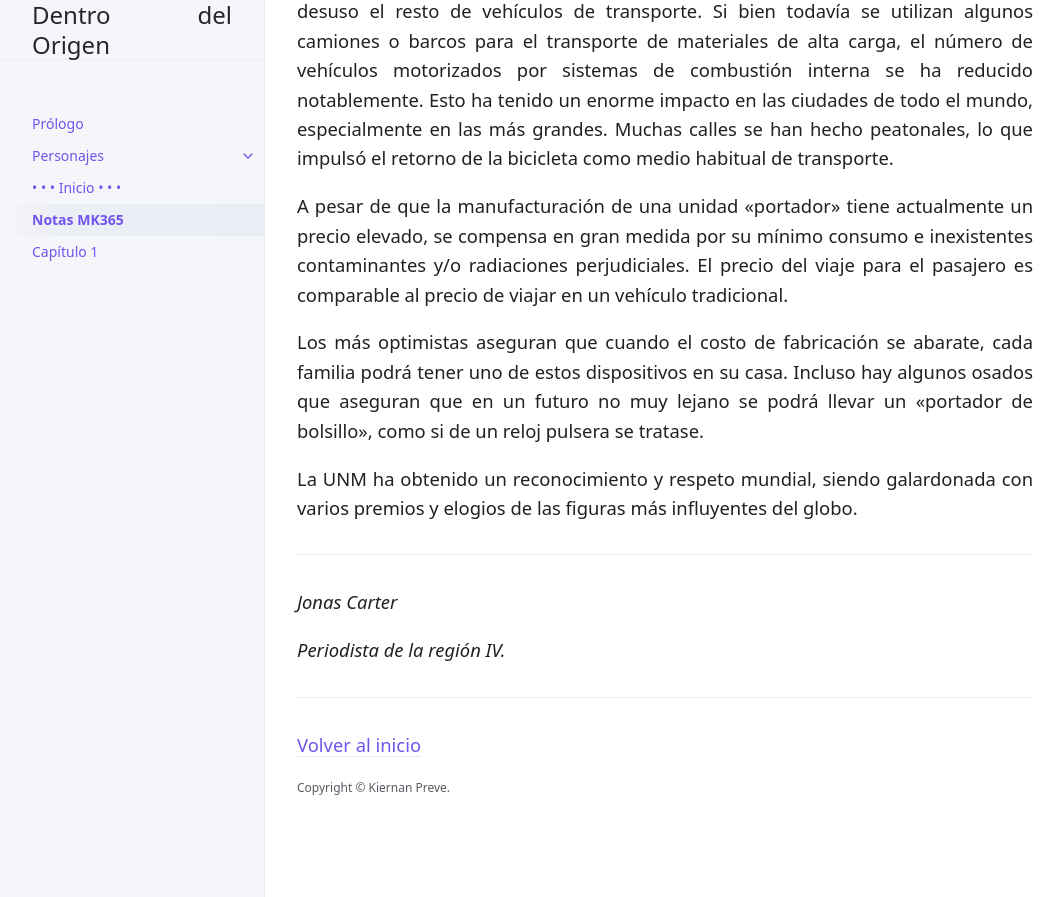
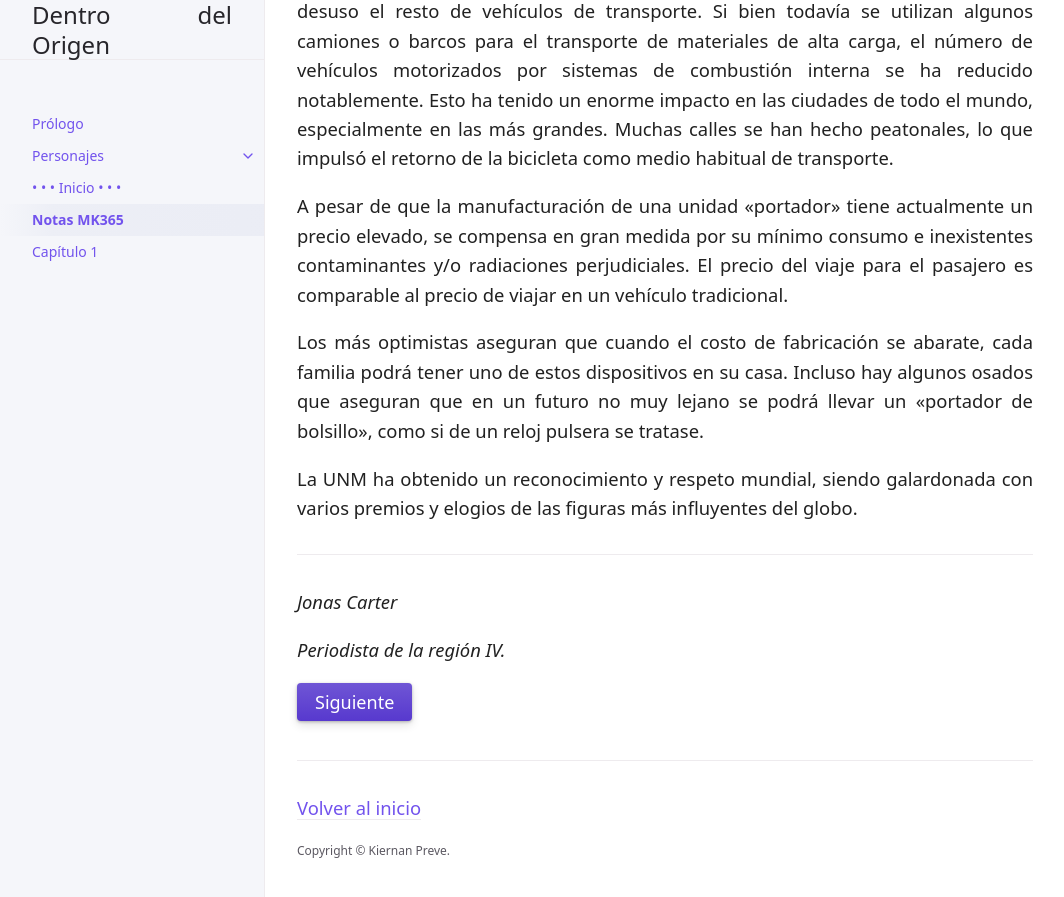
Before and after one commit to KierPrev/DentroDelOrigen, a Jekyll site: the page built from docs/2-notasmk365.md, in a window 1280 px wide and 900 px high, scrolled down 1161 px. Shown: the top 897 px of the window, without its empty margins (107-1171 px from the left). Built offline with Jekyll 4.4.1, drawn with Linux system fonts in a browser that asks for light colours; before the commit the page ends 1998 px from its top, so only the background shows below that.

Commit message:
Update 2-notasmk365.md

```diff
--- a/docs/2-notasmk365.md
+++ b/docs/2-notasmk365.md
@@ -43,3 +43,5 @@ La UNM ha obtenido un reconocimiento y respeto mundial, siendo galardonada con v
 *Jonas Carter*
 
 *Periodista de la región IV.*
+
+[Siguiente](/DentroDelOrigen/docs/3-capitulo1){: .btn .btn-primary .fs-5 .mb-4 .mb-md-0 .mr-2 }
```
